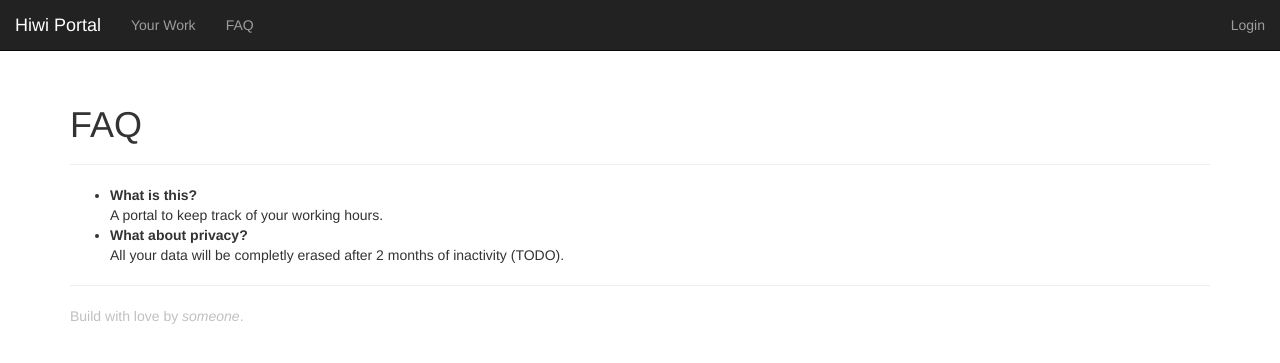
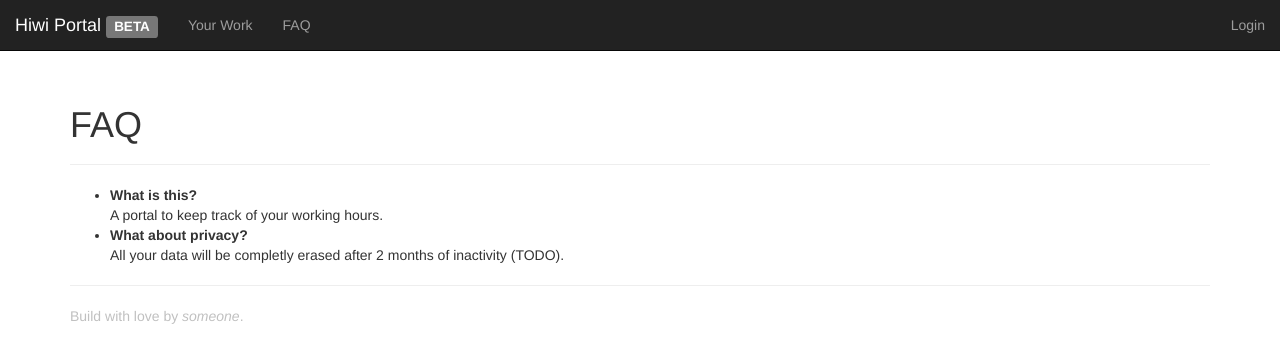
Before and after one commit to janisstreib/hiwi-stunden, a Django app: page /faq/ in a window 1280 px wide. Shown: the top 363 px of the page. Run offline with Django 3.2, Linux system fonts and the light colour scheme; parts of the project's set-up code (start-up, migrations or seed data) failed here and were passed over; some libraries are stand-ins or nearby versions.

Commit message:
ADD: 'beta' badge

```diff
--- a/templates/base.html
+++ b/templates/base.html
@@ -28,7 +28,7 @@
             <span class="icon-bar"></span>
             <span class="icon-bar"></span>
           </button>
-          <a href="/" class="navbar-brand">Hiwi Portal</a>
+          <a href="/" class="navbar-brand">Hiwi Portal <span class="label label-default">BETA</span></a>
         </div>
         <div class="navbar-collapse collapse" id="navbar">
           <ul class="nav navbar-nav">
```
